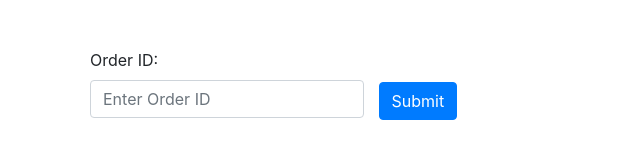
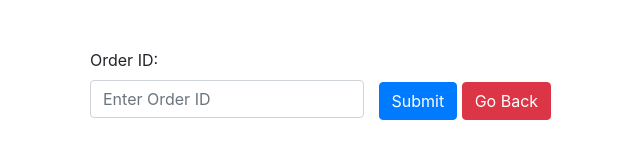
Before and after one commit to RoshanSutihar/springboot-pos-system, a plain HTML site: page Website/ecommerce/check.html in a window 1280 px wide. Shown: the whole page, without its empty margins (280-920 px from the left). Drawn offline with nearby package versions, Linux system fonts and the light colour scheme; files that its build step writes are made by us from their sources.

Commit message:
Final Project

```diff
--- a/Website/ecommerce/check.html
+++ b/Website/ecommerce/check.html
@@ -36,6 +36,7 @@
                 <input type="text" class="form-control" id="order-id" placeholder="Enter Order ID " required>
             </div>
             <button type="submit" class="btn btn-primary">Submit</button>
+            <a href="index.html" class="btn btn-danger">Go Back</a>
             <p id="error-message" style="color: red;"></p>
         </form>
             </div>
```
